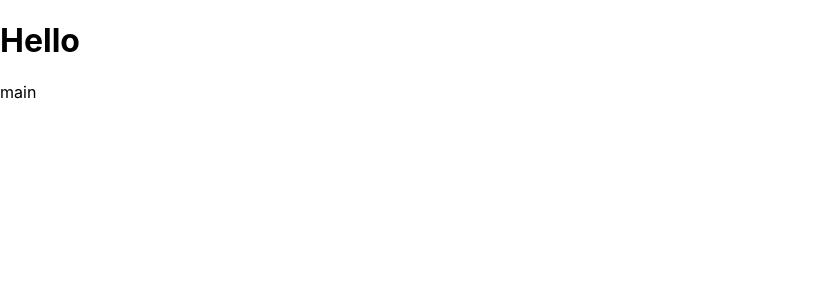
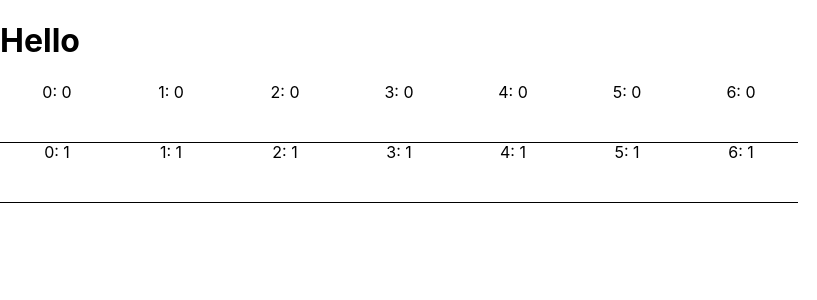
Before and after one commit to nextdesusu/datagrid, a React (Create React App) app: page / in a window 1280 px wide. Shown: the top 300 px of the page, without its empty margins (0-817 px from the left). Built offline with nearby package versions, Linux system fonts and the light colour scheme.

Commit message:
feat: add grid

```diff
--- a/package.json
+++ b/package.json
@@ -7,6 +7,7 @@
     "@testing-library/react": "^9.3.2",
     "@testing-library/user-event": "^7.1.2",
     "@types/react-dom": "^16.9.5",
+    "@types/react-window": "^1.8.1",
     "react": "^16.13.0",
     "react-dom": "^16.13.0",
     "react-scripts": "3.4.0",
--- a/src/components/App/index.tsx
+++ b/src/components/App/index.tsx
@@ -1,12 +1,16 @@
 import * as React from "react";
 import Header from '../Header';
 import Main from '../Main';
+import Grid from '../Grid';
+
 
 const App = () => {
     return (
         <>
             <Header>Hello</Header>
-            <Main><span>main</span></Main>
+            <Main>
+                <Grid data={[{name: "kek"}, {name: "kek"}]} columnCount={7} width={800} height={400} rowHeight={60} />
+            </Main>
         </>
     )
 }
--- /dev/null
+++ b/src/components/Cell/Cell.css
@@ -0,0 +1,4 @@
+.cell {
+    border-bottom: 1px solid black;
+    text-align: center;
+}
--- a/src/components/Cell/index.tsx
+++ b/src/components/Cell/index.tsx
@@ -1,11 +1,16 @@
 import * as React from "react";
+import { PureComponent } from "react";
+import { GridChildComponentProps } from "react-window";
 
-interface CellProps {
-    value: string,
+import "./Cell.css";
+
+class Cell extends PureComponent<GridChildComponentProps> {
+    render() {
+        const { columnIndex, data, rowIndex, style } = this.props;
+        return (
+            <div className="cell" style={style}>{columnIndex}: {rowIndex}</div>
+        )
+    }
 }
 
-export default function Cell({ value }: CellProps) {
-    return (
-        <input value={value}></input>
-    )
-}
+export default Cell;
--- /dev/null
+++ b/src/components/Grid/index.tsx
@@ -0,0 +1,31 @@
+import * as React from "react";
+import { FixedSizeGrid } from "react-window";
+
+import Cell from "../Cell";
+
+interface GridProps {
+  data: Array<object>;
+  columnCount: number;
+  width: number;
+  height: number;
+  rowHeight: number;
+}
+
+const Grid = ({ data, columnCount, width, height, rowHeight }: GridProps) => {
+  const rowCount: number = data.length;
+  const columnWidth: number = Math.floor(width / columnCount);
+  return (
+    <FixedSizeGrid
+      rowCount={rowCount}
+      columnCount={columnCount}
+      width={width}
+      columnWidth={columnWidth}
+      rowHeight={rowHeight}
+      height={height}
+    >
+      {Cell}
+    </FixedSizeGrid>
+  );
+};
+
+export default Grid;
```
Also changed, not shown: 1 other file (tests, documents, lock files or other folders).
